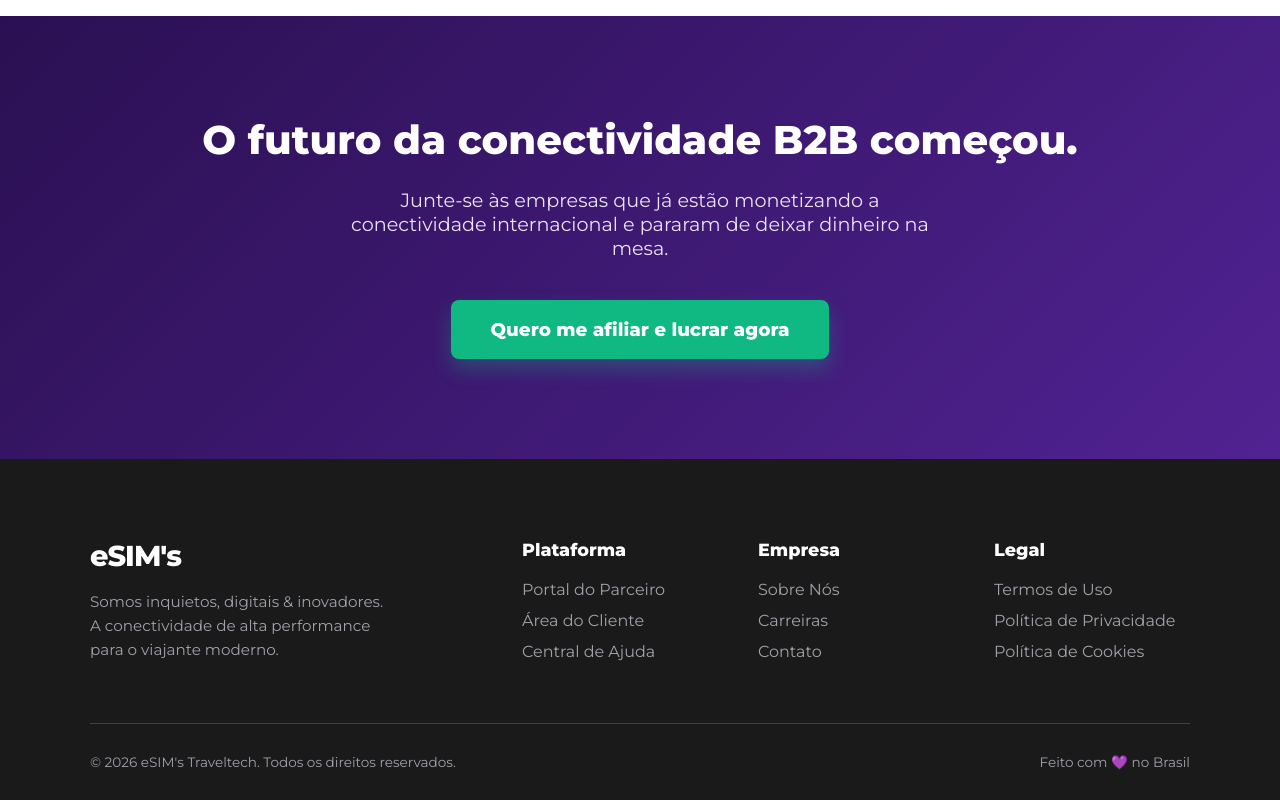
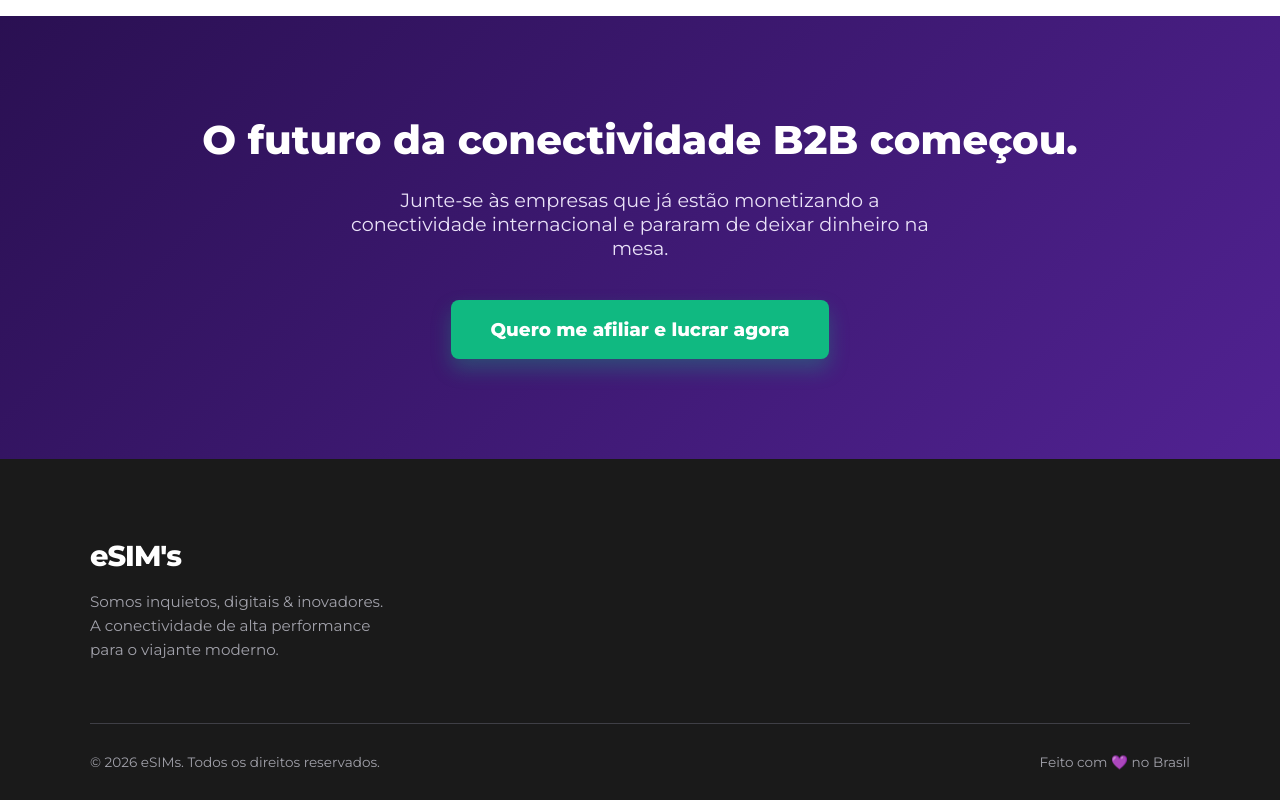
Before and after one commit to PimentInacio/landing-page-b2b, a React (Vite) app: page / in a window 1280 px wide. Shown: the part 3709-4509 px from the top of the page. Built offline with nearby package versions, Linux system fonts and the light colour scheme.

Commit message:
funciona

```diff
--- a/src/components/Footer.jsx
+++ b/src/components/Footer.jsx
@@ -6,42 +6,15 @@ export default function Footer() {
         <div className="footer-brand">
           <h3 style={{fontFamily: 'Montserrat', fontWeight: 900}}>eSIM's</h3>
           <p>
-            Somos inquietos, digitais & inovadores.
+            Somos inquietos, digitais & inovadores. <br/>
             A conectividade de alta performance para o viajante moderno.
           </p>
-        </div>
-
-        <div className="footer-links">
-          <h4>Plataforma</h4>
-          <ul>
-            <li><a href="#">Portal do Parceiro</a></li>
-            <li><a href="#">Área do Cliente</a></li>
-            <li><a href="#">Central de Ajuda</a></li>
-          </ul>
-        </div>
-
-        <div className="footer-links">
-          <h4>Empresa</h4>
-          <ul>
-            <li><a href="#">Sobre Nós</a></li>
-            <li><a href="#">Carreiras</a></li>
-            <li><a href="#">Contato</a></li>
-          </ul>
-        </div>
-
-        <div className="footer-links">
-          <h4>Legal</h4>
-          <ul>
-            <li><a href="#">Termos de Uso</a></li>
-            <li><a href="#">Política de Privacidade</a></li>
-            <li><a href="#">Política de Cookies</a></li>
-          </ul>
         </div>
 
       </div>
 
       <div className="footer-bottom">
-        <span>&copy; {new Date().getFullYear()} eSIM's Traveltech. Todos os direitos reservados.</span>
+        <span>&copy; {new Date().getFullYear()} eSIMs. Todos os direitos reservados.</span>
         <span>Feito com 💜 no Brasil</span>
       </div>
     </footer>
```
